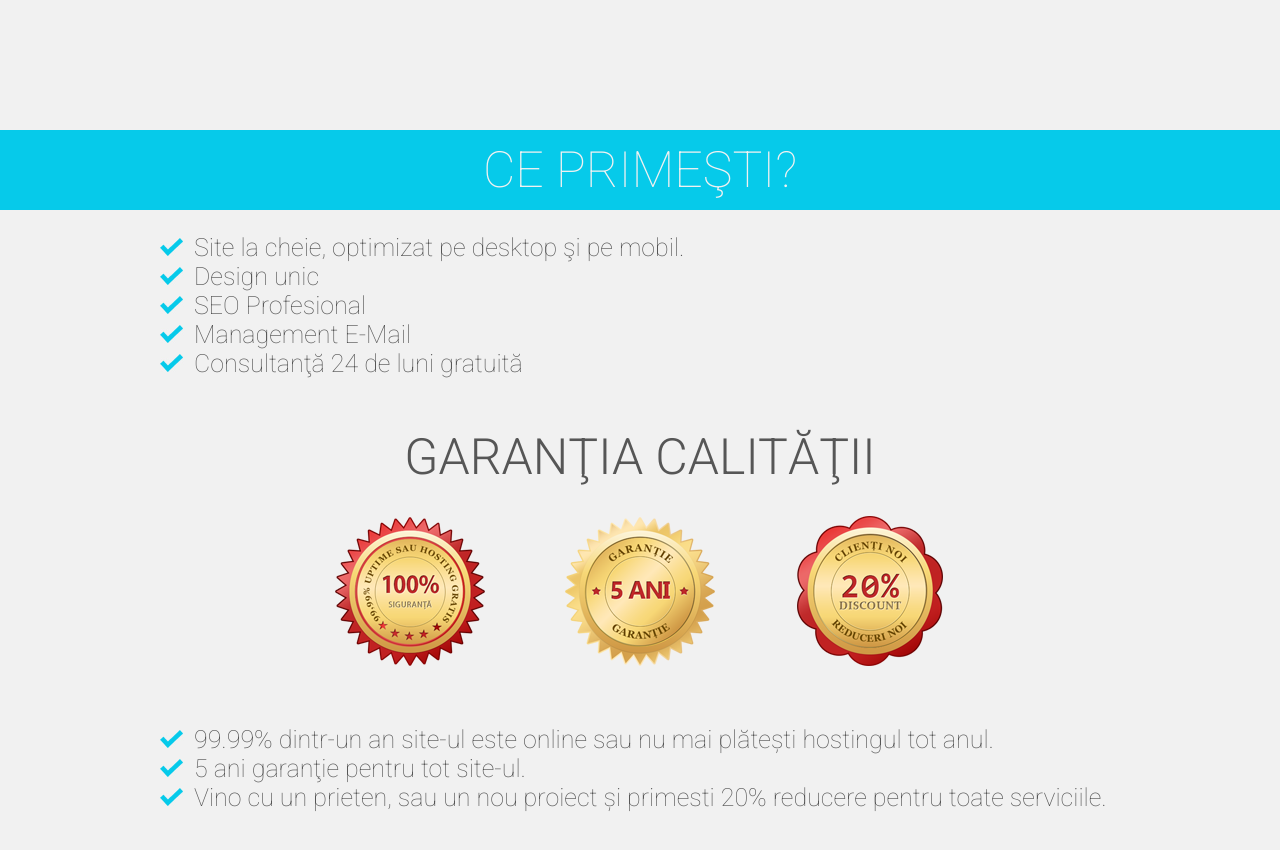
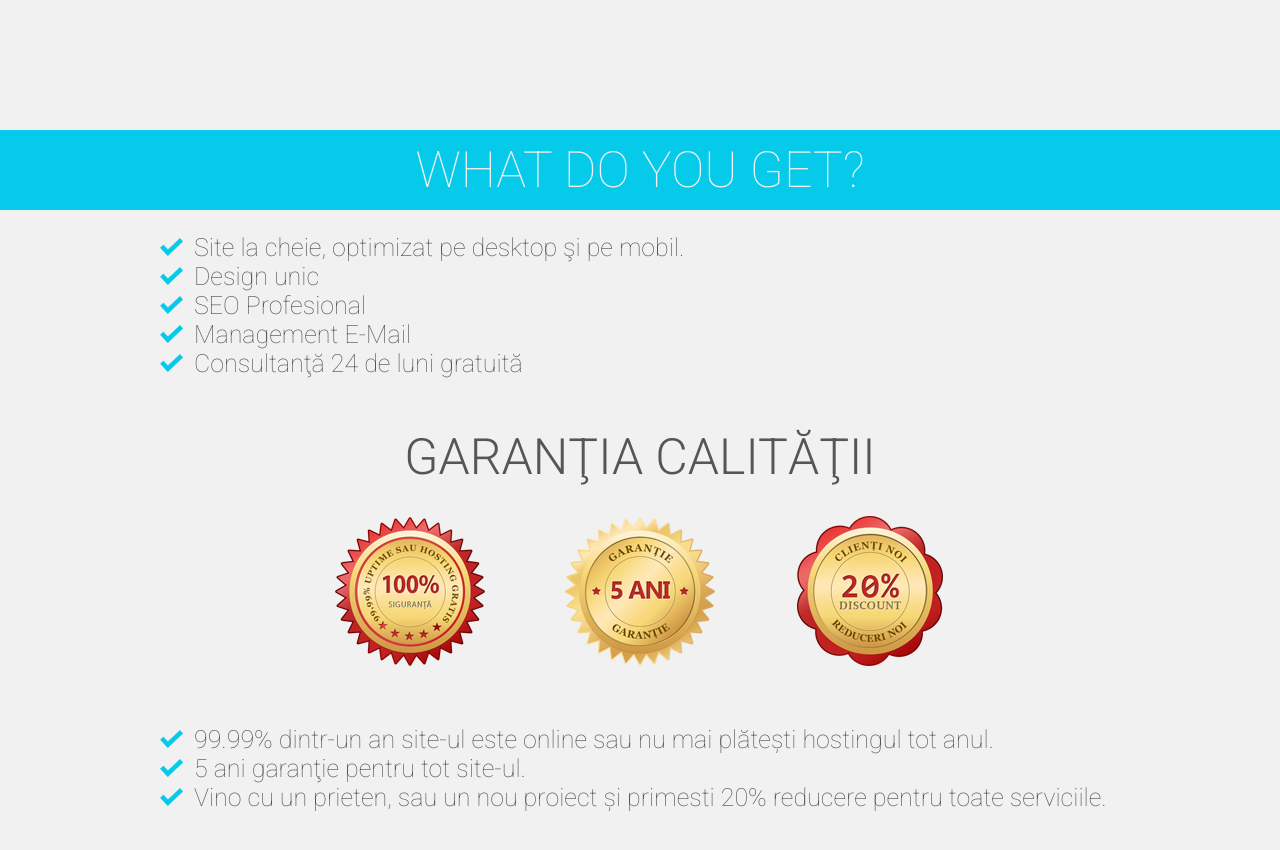
Before and after one commit to razvancuceu/oferta-rate, a plain HTML site: page _site/index.html in a window 1280 px wide. Shown: the part 920-1770 px from the top of the page. Drawn offline with nearby package versions, Linux system fonts and the light colour scheme.

Commit message:
Changed you get name

```diff
--- a/_site/index.html
+++ b/_site/index.html
@@ -16,7 +16,7 @@
   </head>
   <body>
     <div class="big-price"><span class="number">59</span><span class="currency">&euro;*</span></div>
-    <div class="you-get-title">Ce primeşti?</div>
+    <div class="you-get-title">What do you get?</div>
     <div class="write-us-title"><span>Gratuit</span>&nbsp;estimare de preţ</div>
     <div class="content">
       <div class="blue-square"></div>
```
